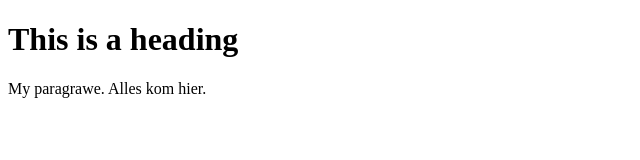
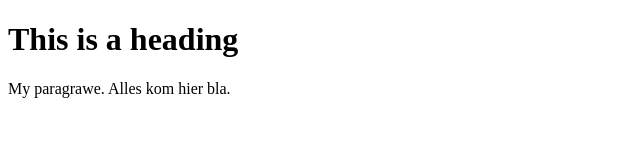
Before and after one commit to halbodb/DokSpoor, a plain HTML site: page index.html in a window 1280 px wide. Shown: the full height of the page, 0-640 px from the left. Drawn offline with Linux system fonts and the light colour scheme.

```diff
--- a/index.html
+++ b/index.html
@@ -4,7 +4,7 @@
 <body>
 
 <h1>This is a heading</h1>
-<p>My paragrawe. Alles kom hier.</p>
+<p>My paragrawe. Alles kom hier bla.</p>
 
 </body>
 </html>
```
